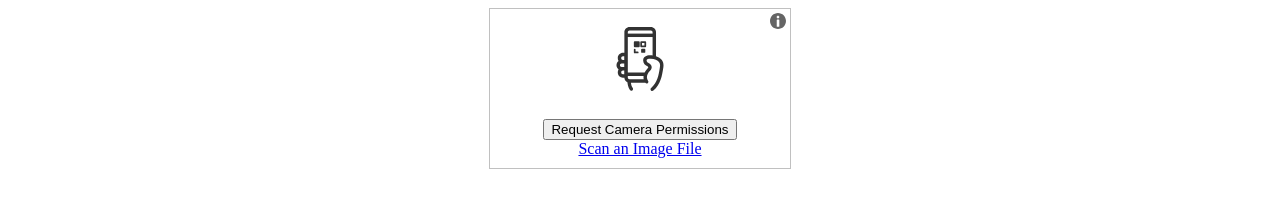
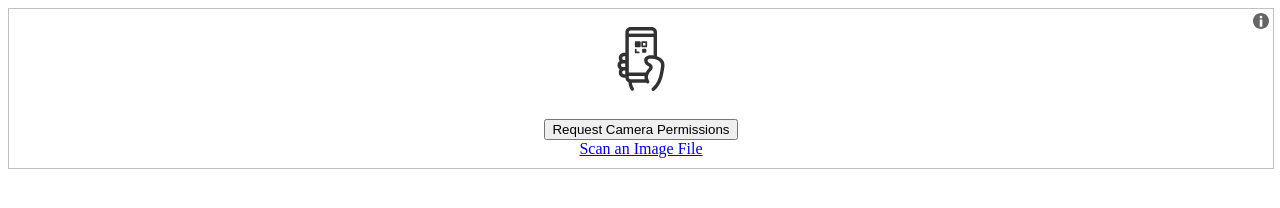
Before and after one commit to gersonangelAbInbev/qr-reader, a plain HTML site: page index.html in a window 1280 px wide. Drawn offline with Linux system fonts and the light colour scheme.

Commit message:
width 100%

```diff
--- a/index.html
+++ b/index.html
@@ -10,7 +10,7 @@
 
 <body>
   <div>
-    <div id="qr-reader" style="width:300px; margin-right: auto; margin-left: auto;"></div>
+    <div id="qr-reader" style="width:100%; margin-right: auto; margin-left: auto;"></div>
     <div id="qr-reader-results"></div>
   </div>
 
@@ -45,7 +45,7 @@
     }
 
     var html5QrcodeScanner = new Html5QrcodeScanner(
-      "qr-reader", { fps: 100, qrbox: { width: 250, height: 250 } });
+      "qr-reader", { fps: 500 });
     html5QrcodeScanner.render(onScanSuccess);
   });
 </script>
```
